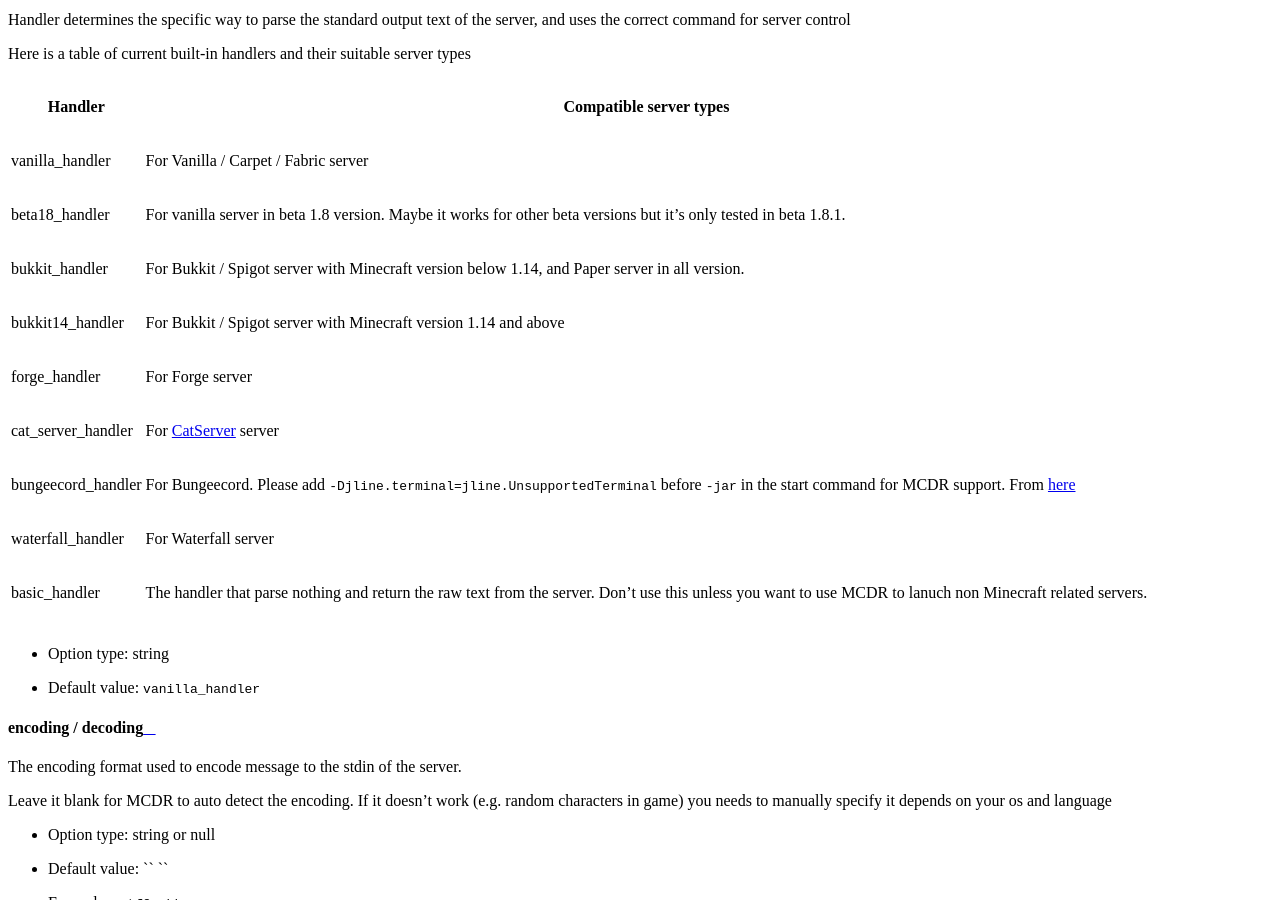
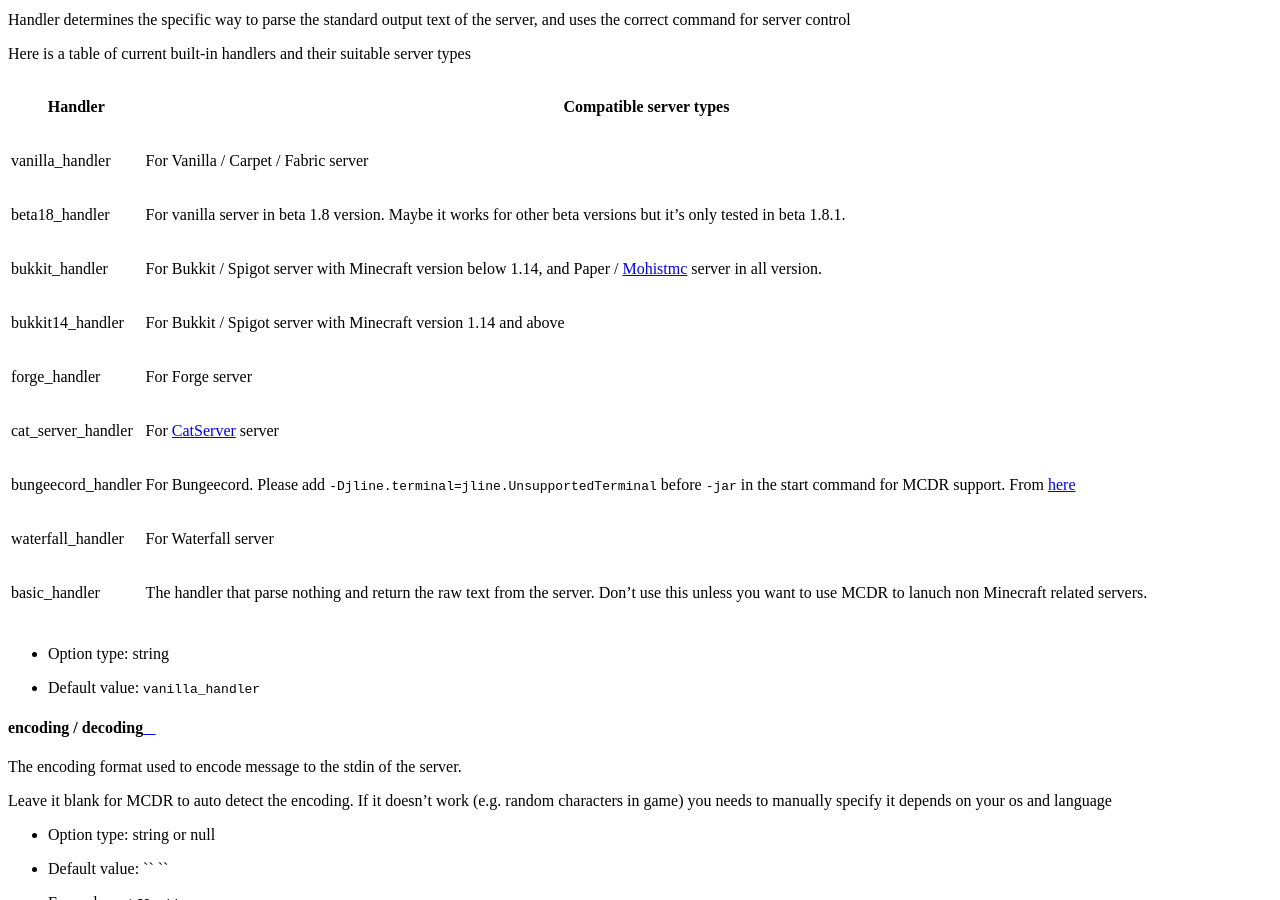
Before and after one commit to MCDReforged/MCDReforged, a Sphinx documentation site: the page built from docs/source/configure.rst, in a window 1280 px wide and 900 px high, scrolled down 1668 px. Built offline with Sphinx 7.4.7 and the Read the Docs theme 2.0.0, drawn with Linux system fonts in a browser that asks for light colours.

Commit message:
hints for handler for Mohist server

```diff
--- a/docs/source/configure.rst
+++ b/docs/source/configure.rst
@@ -71,7 +71,7 @@ Here is a table of current built-in handlers and their suitable server types
    * - beta18_handler
      - For vanilla server in beta 1.8 version. Maybe it works for other beta versions but it's only tested in beta 1.8.1.
    * - bukkit_handler
-     - For Bukkit / Spigot server with Minecraft version below 1.14, and Paper server in all version.
+     - For Bukkit / Spigot server with Minecraft version below 1.14, and Paper / `Mohistmc <https://mohistmc.com>`__ server in all version.
    * - bukkit14_handler
      - For Bukkit / Spigot server with Minecraft version 1.14 and above
    * - forge_handler
--- a/mcdreforged/resources/default_config.yml
+++ b/mcdreforged/resources/default_config.yml
@@ -23,7 +23,7 @@ start_command: java -Xms1G -Xmx2G -jar minecraft_server.jar nogui
 # The handler to the specific way to parse the standard output text of the server and the correct command for server control
 # vanilla_handler, for Vanilla / Carpet / Fabric server
 # beta18_handler, for Vanilla server in beta1.8 versions
-# bukkit_handler, For Bukkit / Spigot server with Minecraft version below 1.14, and Paper server in all version
+# bukkit_handler, For Bukkit / Spigot server with Minecraft version below 1.14, and Paper / Mohist server in all version
 # bukkit14_handler, For Bukkit / Spigot server with Minecraft version 1.14 and above
 # forge_handler, For Forge server
 # cat_server_handler, For CatServer server
```
Also changed, not shown: 1 other file.
